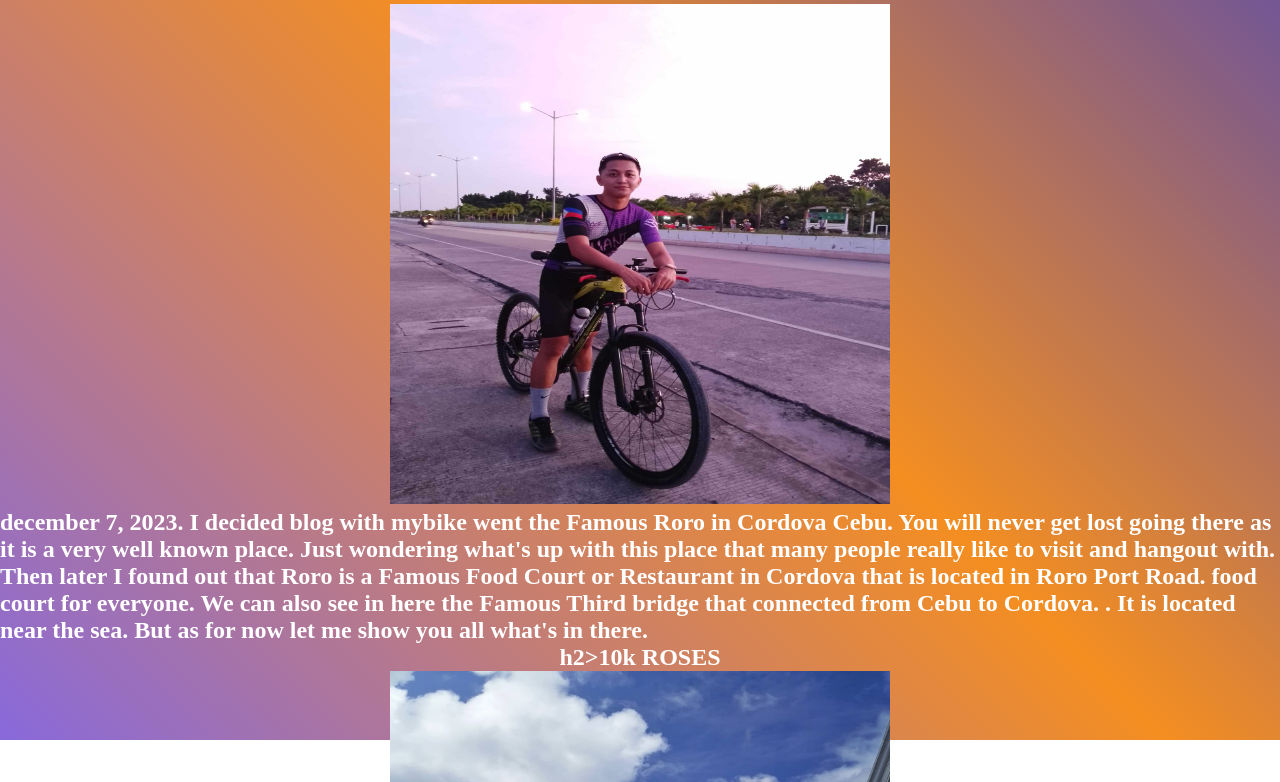
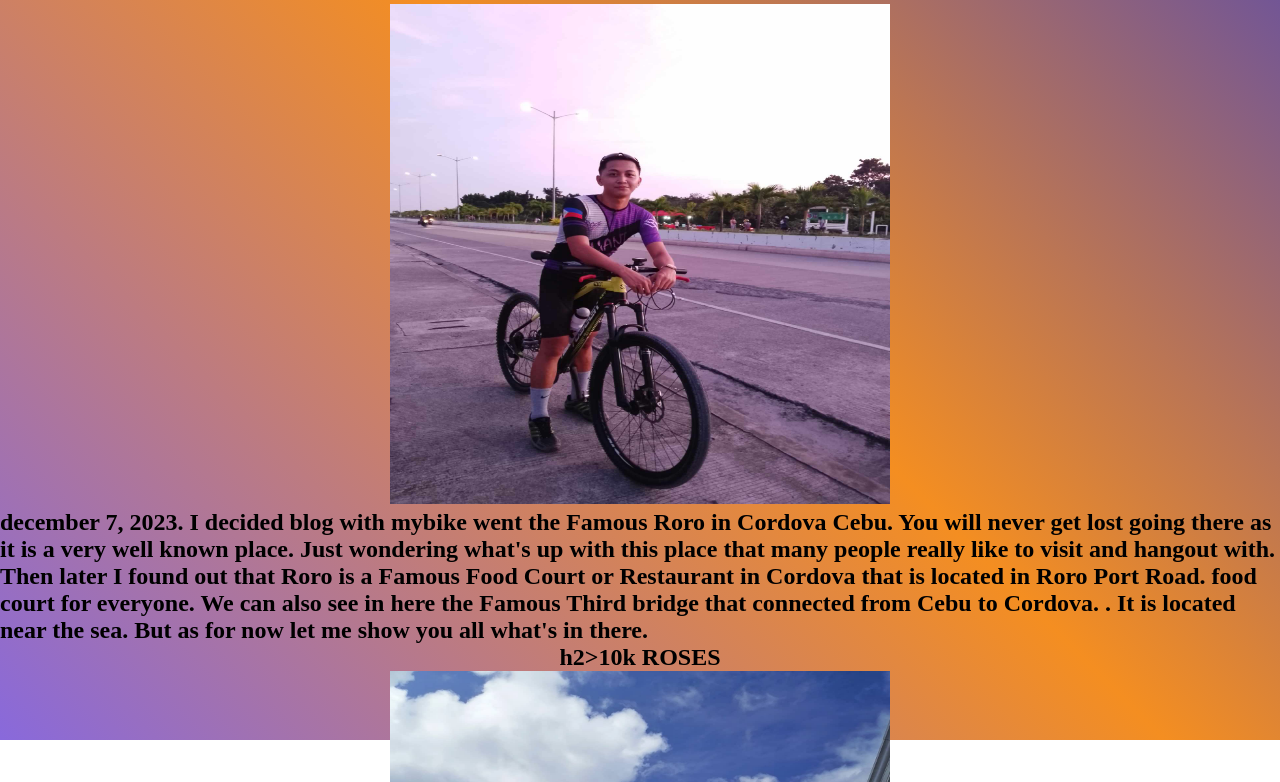
Before and after one commit to Jamesgwa/Portfolio-, a plain HTML site: page index.html in a window 1280 px wide. Shown: the part 60-842 px from the top of the page. Drawn offline with Linux system fonts and the light colour scheme.

Commit message:
Update index.html

```diff
--- a/index.html
+++ b/index.html
@@ -6,7 +6,7 @@
     <link rel="stylesheet" href="style.css">
 
 </head>
-<body text="white">
+<body text="black">
     <div class="container">
         <h1 align="center">MY PERSONAL BLOG</h1>
         <h2 align="center">CORDOVA RORO PORT</h2>
```
